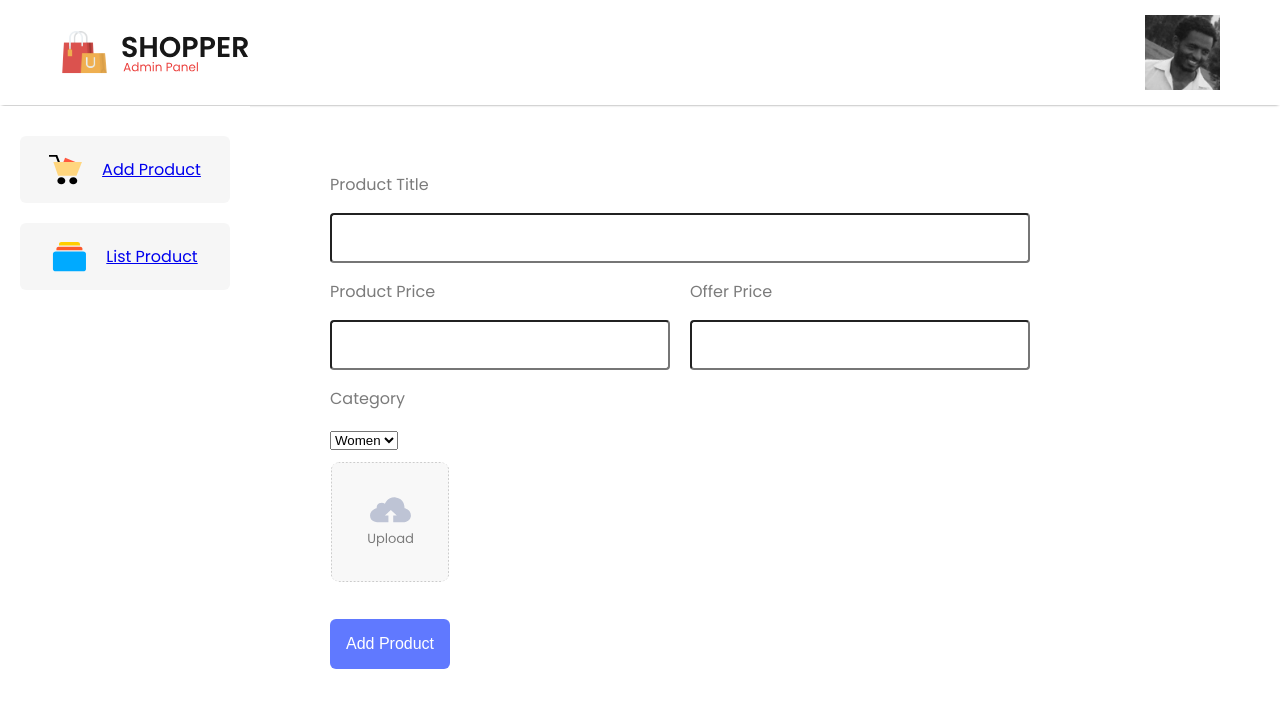
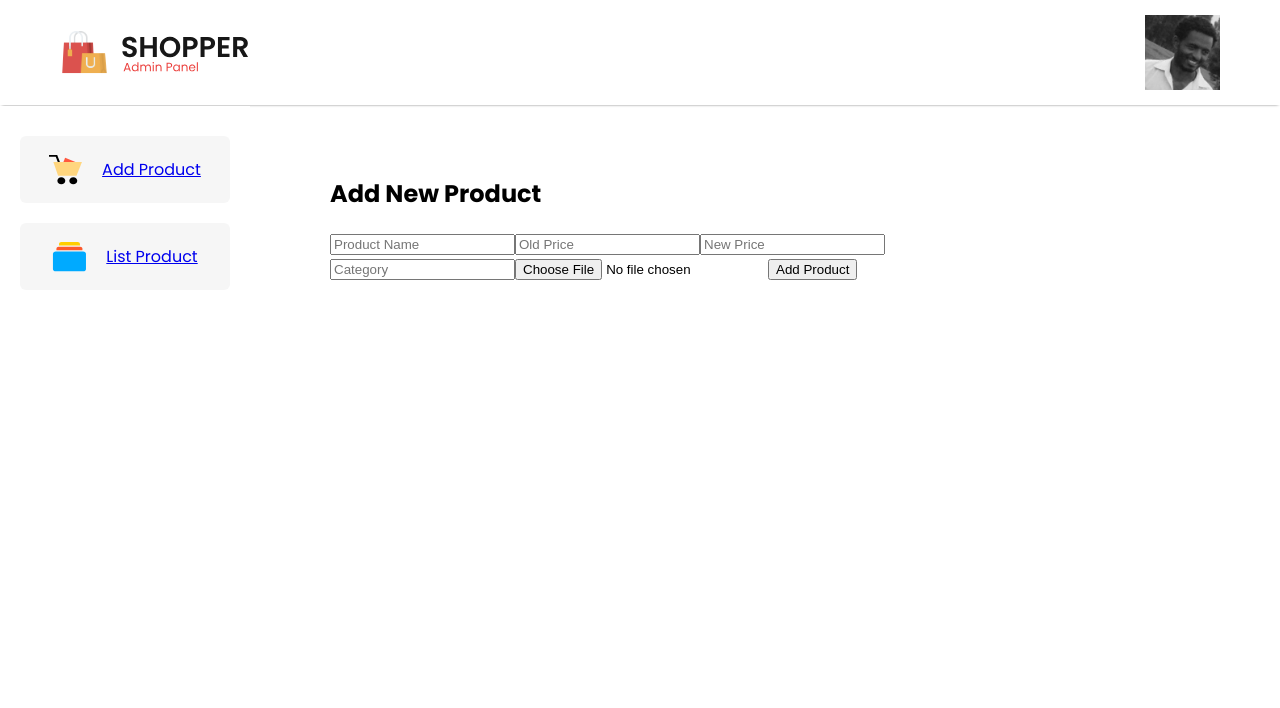
Before and after one commit to EbissaMideksa/ecommerce-admin, a React (Vite) app: page /addproduct in a window 1280 px wide. Shown: the top 708 px of the page. Built offline with nearby package versions, Linux system fonts and the light colour scheme; no server answers.

Commit message:
Updated AddProduct with image upload and product refresh

```diff
--- a/src/components/addProduct/AddProduct.jsx
+++ b/src/components/addProduct/AddProduct.jsx
@@ -261,6 +261,8 @@ const AddProduct = ({ onAdd }) => {
 export default AddProduct;
  */
 
+
+/*
 import React, { useState, useEffect } from 'react';
 import './AddProduct.css';
 import upload_area from '../../assets/upload_area.svg';
@@ -372,3 +374,128 @@ const AddProduct = ({ backUrl, allProducts, setAllProducts }) => {
 };
 
 export default AddProduct;
+*/
+
+import React, { useState } from 'react';
+import './AddProduct.css';
+
+const AddProduct = ({ backUrl, allProducts, setAllProducts, fetchProducts }) => {
+  const [formData, setFormData] = useState({
+    name: '',
+    old_price: '',
+    new_price: '',
+    category: '',
+    image: ''
+  });
+  const [loading, setLoading] = useState(false);
+
+  // ✅ Handle input changes
+  const handleChange = (e) => {
+    const { name, value, files } = e.target;
+
+    if (name === "image" && files.length > 0) {
+      setFormData((prev) => ({ ...prev, image: files[0] }));
+    } else {
+      setFormData((prev) => ({ ...prev, [name]: value }));
+    }
+  };
+
+  // ✅ Submit new product
+  const handleSubmit = async (e) => {
+    e.preventDefault();
+    setLoading(true);
+
+    try {
+      const form = new FormData();
+      form.append("name", formData.name);
+      form.append("old_price", formData.old_price);
+      form.append("new_price", formData.new_price);
+      form.append("category", formData.category);
+      if (formData.image) form.append("image", formData.image);
+
+      const response = await fetch(`${backUrl}/addproduct`, {
+        method: "POST",
+        body: form,
+      });
+
+      const result = await response.json();
+      if (result.success) {
+        alert("✅ Product added successfully!");
+
+        // Optimistic update
+        setAllProducts([result.product, ...allProducts]);
+
+        // Full refresh from backend
+        fetchProducts();
+
+        // Reset form
+        setFormData({
+          name: '',
+          old_price: '',
+          new_price: '',
+          category: '',
+          image: ''
+        });
+      } else {
+        alert("❌ Failed to add product: " + result.message);
+      }
+    } catch (error) {
+      console.error("Error adding product:", error);
+      alert("⚠️ Error adding product. Check console.");
+    } finally {
+      setLoading(false);
+    }
+  };
+
+  return (
+    <div className="add-product">
+      <h2>Add New Product</h2>
+      <form onSubmit={handleSubmit}>
+        <input
+          type="text"
+          name="name"
+          placeholder="Product Name"
+          value={formData.name}
+          onChange={handleChange}
+          required
+        />
+        <input
+          type="number"
+          name="old_price"
+          placeholder="Old Price"
+          value={formData.old_price}
+          onChange={handleChange}
+          required
+        />
+        <input
+          type="number"
+          name="new_price"
+          placeholder="New Price"
+          value={formData.new_price}
+          onChange={handleChange}
+          required
+        />
+        <input
+          type="text"
+          name="category"
+          placeholder="Category"
+          value={formData.category}
+          onChange={handleChange}
+          required
+        />
+        <input
+          type="file"
+          name="image"
+          accept="image/*"
+          onChange={handleChange}
+        />
+
+        <button type="submit" disabled={loading}>
+          {loading ? "Adding..." : "Add Product"}
+        </button>
+      </form>
+    </div>
+  );
+};
+
+export default AddProduct;
--- a/src/components/listProduct/ListProduct.jsx
+++ b/src/components/listProduct/ListProduct.jsx
@@ -155,6 +155,7 @@ const ListProduct = ({ products, onRemove }) => {
 export default ListProduct;
 */
 
+/*
 import React from 'react';
 import './ListProduct.css';
 import remove_icon from '../../assets/cross_icon.png';
@@ -215,3 +216,78 @@ const ListProduct = ({ backUrl, allProducts, setAllProducts }) => {
 };
 
 export default ListProduct;
+*/
+
+import React from 'react';
+import './ListProduct.css';
+import remove_icon from '../../assets/cross_icon.png';
+
+const ListProduct = ({ backUrl, allProducts, setAllProducts }) => {
+  // ✅ Remove product
+  const removeProduct = async (productId) => {
+    if (!window.confirm("Are you sure you want to delete this product?")) return;
+
+    try {
+      const response = await fetch(`${backUrl}/deleteproduct/${productId}`, { method: 'DELETE' });
+      const result = await response.json();
+
+      if (result.success) {
+        setAllProducts(allProducts.filter((p) => p.id !== productId));
+      } else {
+        console.error("Error removing product:", result.message);
+      }
+    } catch (error) {
+      console.error("Error removing product:", error);
+    }
+  };
+
+  // ✅ Fix image path for old & new products
+  const getImageUrl = (image) => {
+    if (!image) return "/fallback.png"; // handle empty image
+    if (image.startsWith("http")) return image; // Cloudinary or full URL
+    return `${backUrl}/${image}`; // fallback to backend path
+  };
+
+  return (
+    <div className='list-product'>
+      <h1>All Product Lists</h1>
+      <div className="listproduct-format-main">
+        <p>Product</p>
+        <p>Title</p>
+        <p>Old Price</p>
+        <p>New Price</p>
+        <p>Category</p>
+        <p>Remove</p>
+      </div>
+      <div className="listproducts-allproducts">
+        <hr />
+        {allProducts.length > 0 ? (
+          allProducts.map((product) => (
+            <div key={product.id} className="listproduct-format-main listproduct-format">
+              <img
+                src={getImageUrl(product.image)}
+                alt={product.name}
+                className="listproduct-product-icon"
+                onError={(e) => { e.target.src = "/fallback.png"; }} // fallback if broken
+              />
+              <p>{product.name}</p>
+              <p>${product.old_price}</p>
+              <p>${product.new_price}</p>
+              <p>{product.category}</p>
+              <img
+                src={remove_icon}
+                onClick={() => removeProduct(product.id)}
+                alt="Remove"
+                className="productlist-remove-icon"
+              />
+            </div>
+          ))
+        ) : (
+          <p>No products available.</p>
+        )}
+      </div>
+    </div>
+  );
+};
+
+export default ListProduct;
--- a/src/pages/Admin.jsx
+++ b/src/pages/Admin.jsx
@@ -75,7 +75,8 @@ export default Admin;
 
  */
 
-import React, { useState, useEffect } from 'react';
+/* import React, { useState, useEffect } from 'react';
+
 import './Admin.css';
 import SideBar from '../components/sideBar/SideBar';
 import { Route, Routes } from 'react-router-dom';
@@ -121,3 +122,67 @@ const Admin = () => {
 };
 
 export default Admin;
+ */
+
+import React, { useState, useEffect } from 'react';
+import './Admin.css';
+import SideBar from '../components/sideBar/SideBar';
+import { Route, Routes } from 'react-router-dom';
+import AddProduct from '../components/addProduct/AddProduct';
+import ListProduct from '../components/listProduct/ListProduct';
+
+const Admin = () => {
+  const backUrl = 'https://ecommerce-backend-production1.up.railway.app';
+  const [allProducts, setAllProducts] = useState([]);
+
+  // ✅ Fetch all products once
+  const fetchProducts = async () => {
+    try {
+      const response = await fetch(`${backUrl}/all_products`);
+      const data = await response.json();
+      if (data.success && Array.isArray(data.products)) {
+        setAllProducts(data.products);
+      } else {
+        console.error("Unexpected response:", data);
+      }
+    } catch (error) {
+      console.error("Error fetching products:", error);
+    }
+  };
+
+  useEffect(() => {
+    fetchProducts();
+  }, []);
+
+  return (
+    <div className="admin">
+      <SideBar />
+      <Routes>
+        <Route
+          path="/addproduct"
+          element={
+            <AddProduct
+              backUrl={backUrl}
+              allProducts={allProducts}
+              setAllProducts={setAllProducts}
+              fetchProducts={fetchProducts} // ✅ child can trigger refresh
+            />
+          }
+        />
+        <Route
+          path="/listproduct"
+          element={
+            <ListProduct
+              backUrl={backUrl}
+              allProducts={allProducts}
+              setAllProducts={setAllProducts}
+              fetchProducts={fetchProducts} // ✅ consistency
+            />
+          }
+        />
+      </Routes>
+    </div>
+  );
+};
+
+export default Admin;
```
